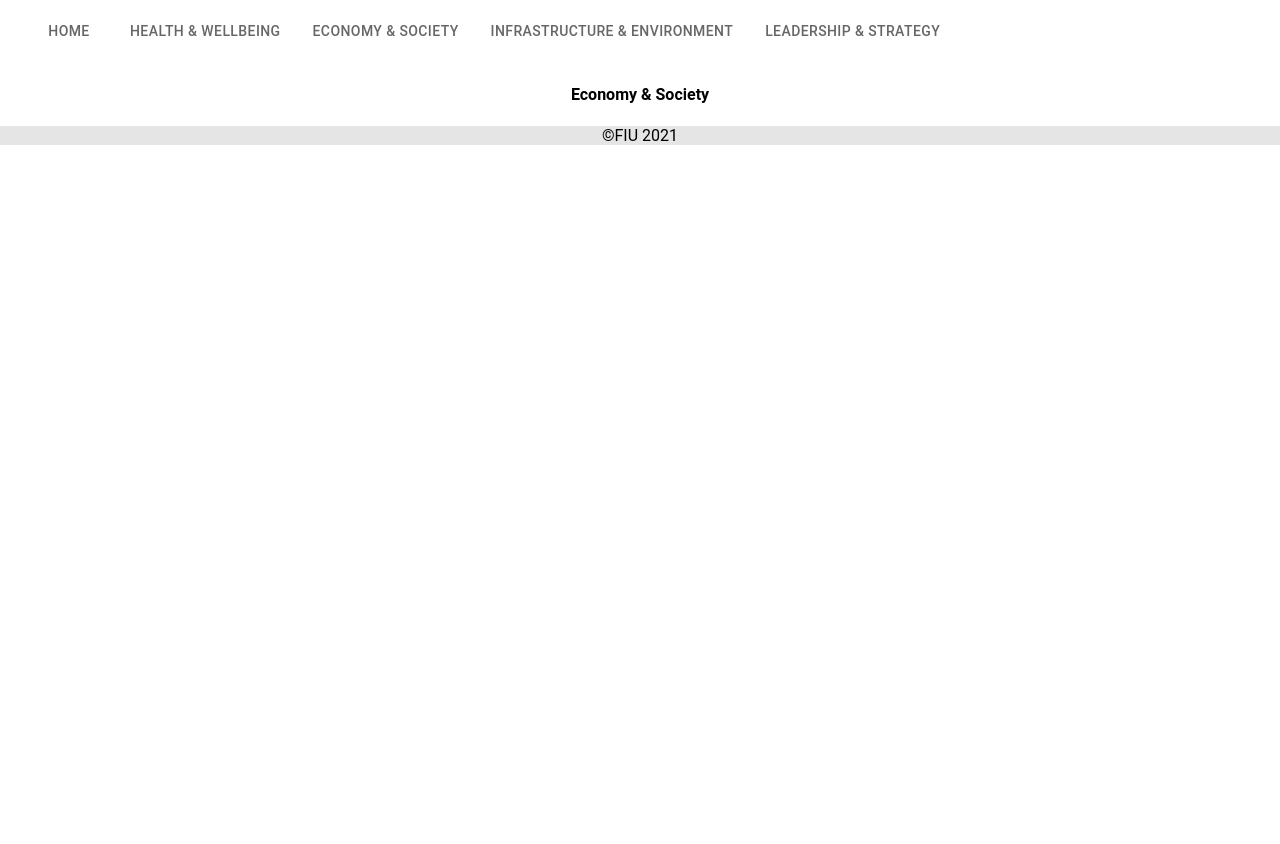
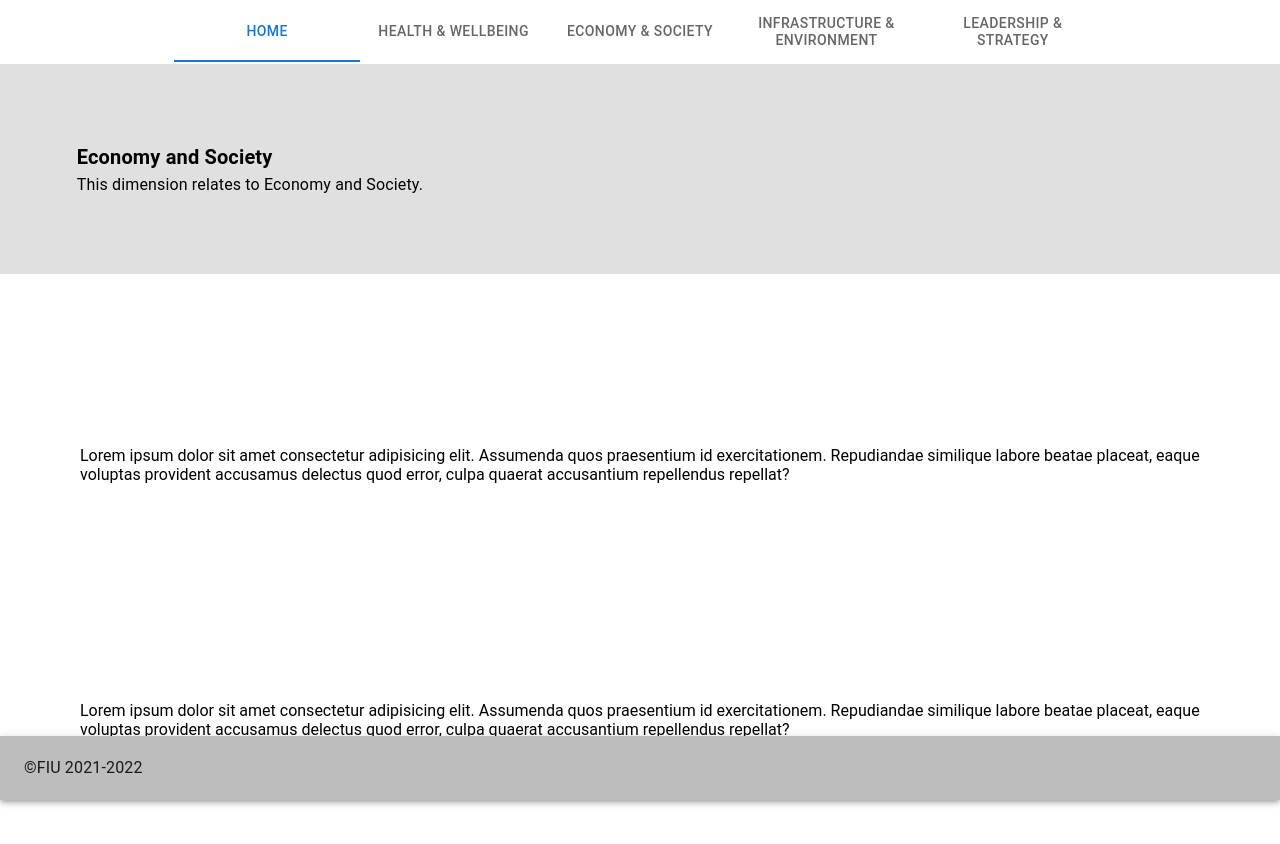
Before and after one commit to hugoguzman/resilience-assessment, a React (Create React App) app: page /economy-and-society in a window 1280 px wide. Shown: the top 844 px of the page. Before the commit the page ends 800 px from the top, so only its background shows below. Built offline with nearby package versions, Linux system fonts and the light colour scheme.

Commit message:
styling progress

```diff
--- a/src/App.css
+++ b/src/App.css
@@ -2,4 +2,5 @@
   text-align: center;
   padding: 0;
   margin: 0;
+  background-color: lawngreen;
 }
--- a/src/App.tsx
+++ b/src/App.tsx
@@ -7,6 +7,7 @@ import HealthandWellbeing from './Routes/HealthandWellbeing';
 import { EconomyandSociety } from './Routes/EconomyandSociety';
 import InfrastructureandEnvironment from './Routes/InfrastructureandEnvironment';
 import LeadershipandStrategy from './Routes/LeadershipandStrategy';
+import Footer from './Components/Footer';
 
 
 
@@ -14,7 +15,7 @@ import LeadershipandStrategy from './Routes/LeadershipandStrategy';
 
 function App() {
   return (
-    <div className="App">
+    <>
       <TopAppBar />
       <Routes>
         <Route path="/" element={<Home />} />
@@ -23,8 +24,8 @@ function App() {
         <Route path="infrastructure-and-environment" element={<InfrastructureandEnvironment />} />
         <Route path="leadership-and-strategy" element={<LeadershipandStrategy />} />
       </Routes>
-      <footer style={{background: 'rgba(0,0,0, 0.1)'}}> ©FIU 2021</footer>
-    </div>
+      <Footer />
+    </>
   );
 }
 
--- a/src/Components/AppBar.tsx
+++ b/src/Components/AppBar.tsx
@@ -15,20 +15,26 @@ export default function TopAppBar() {
 	const theme = useTheme();
 	const isMobile = useMediaQuery(theme.breakpoints.down('sm'));
 
+	const [selectedTab, setSelectedTab] = useState(0);
+	const handleTabChange = (event: React.SyntheticEvent, newValue: number) => {
+		setSelectedTab(newValue);
+	};
+
+
 	console.log(isMobile);
 
 	return (
 		<>
-			<Box>
-				<AppBar color='transparent' elevation={0} position='static'>
+			<Box flexGrow={1} sx={{ alignContent:'center', display: "flex" }}>
+				<AppBar color='transparent' elevation={0} position='static' >
 					<Toolbar>
 						{isMobile ? (
 							<NavDrawer
 								openDrawer={openDrawer}
 								setOpenDrawer={setOpenDrawer}
 							/>
-						) : (
-							<Tabs>
+						) : (<Box sx={{margin: 'auto'}}>
+							<Tabs variant='fullWidth' centered value={selectedTab} onChange={handleTabChange}>
 								<Tab label='Home' to='/' component={Link} />
 								<Tab
 									label='Health & Wellbeing'
@@ -51,6 +57,7 @@ export default function TopAppBar() {
 									component={Link}
 								/>
 							</Tabs>
+							</Box>
 						)}
 						{isMobile ? (
 							<IconButton onClick={() => setOpenDrawer(true)}>
@@ -59,7 +66,8 @@ export default function TopAppBar() {
 						) : null}
 					</Toolbar>
 				</AppBar>
-				<Outlet />
+				{/* <Toolbar /> */}
+				{/* <Outlet /> */}
 			</Box>
 		</>
 	);
--- /dev/null
+++ b/src/Components/Footer.tsx
@@ -0,0 +1,42 @@
+
+import { Typography } from '@mui/material';
+import AppBar from '@mui/material/AppBar';
+import Box from '@mui/material/Box';
+import { createTheme, ThemeProvider } from '@mui/material/styles';
+import { useTheme } from '@mui/material/styles';
+import Toolbar from '@mui/material/Toolbar';
+import { grey } from '@mui/material/colors';
+
+const theme = createTheme({
+    palette: {
+      primary: {
+        // Purple and green play nicely together.
+        main: grey[400],
+      },
+      secondary: {
+        // This is green.A700 as hex.
+        main: '#11cb5f',
+      },
+    },
+  });
+
+
+
+
+export default function TopAppBar() {
+
+	return (
+		<>
+        <ThemeProvider theme={theme}>
+			<Box flexGrow={1} sx={{backgroundColor: 'blue'}}>
+				<AppBar position="fixed" color='primary' sx={{ top: 'auto', bottom: 0}}>
+					<Toolbar>
+						<Typography> ©FIU 2021-2022</Typography>
+					</Toolbar>
+				</AppBar>
+				{/* <Outlet /> */}
+			</Box>
+            </ThemeProvider>
+		</>
+	);
+}
--- a/src/Components/HealthWB.css
+++ /dev/null
@@ -1,18 +0,0 @@
-.HealthHead {
-    display: flex;
-    flex-direction: column;
-    /* align-items: flex-start; */
-    margin: auto;
-    padding: 6vw;
-    background-color: gainsboro;
-}
-
-.textDivs {
-    display: block;
-    width: 100%;
-    align-items: center;
-    text-align: left;
-    /* background-color: gainsboro; */
-    padding-left: 5%;
-
-}
--- a/src/Components/Home.css
+++ /dev/null
@@ -1,8 +0,0 @@
-.HomeHead {
-    display: flex;
-    flex-direction: column;
-    align-items: center;
-    margin: auto;
-    padding: 6vw;
-    background-color: gainsboro;
-}
--- a/src/Routes/EconomyandSociety.tsx
+++ b/src/Routes/EconomyandSociety.tsx
@@ -1,14 +1,78 @@
+import { Container, Grid, Typography } from '@mui/material';
 import React from 'react';
 
+export const EconomyandSociety = () => {
+	return (
+		<>
+			<header className='header'><Typography
+					variant='h6'
+					sx={{ fontWeight: 'bold', textAlign: 'left' }}
+				>
+					Economy and Society
+				</Typography>{' '}
+				<Typography variant='body1'>
+					{' '}
+					This dimension relates to Economy and Society.
+				</Typography></header>
+			<Container>
+				<Grid
+					container
+					spacing={3}
+					direction={'column'}
+					sx={{ paddingTop: 6, paddingBottom: 6 }}
+				>
+					<Grid item xs={12} sm={6} md={3}>
+						<div
+							style={{
+								display: 'flex',
+								alignItems: 'center',
+								flex: 1,
+								flexDirection: 'column',
+								padding: 16,
+								justifyContent: 'space-evenly',
+                                height: 510
+							}}
+						>
+							<div
+								style={{
+									width: '100%',
+									display: 'flex',
+									alignItems: 'center',
+									flex: 1,
+									padding: 16,
+									justifyContent: 'space-evenly',
+								}}
+							>
+								{' '}
+								Lorem ipsum dolor sit amet consectetur adipisicing elit.
+								Assumenda quos praesentium id exercitationem. Repudiandae
+								similique labore beatae placeat, eaque voluptas provident
+								accusamus delectus quod error, culpa quaerat accusantium
+								repellendus repellat?
+							</div>
 
-export const EconomyandSociety = () => {
-
-
-
-    return (
-        <>
-            <h4>Economy & Society</h4>
-
-        </>
-    );
-}
+                            <div
+                                    style={{
+                                        width: '100%',
+                                        display: 'flex',
+                                        alignItems: 'center',
+                                        flex: 1,
+                                        padding: 16,
+                                        justifyContent: 'space-evenly',
+                                    }}
+                                >
+                                    {' '}
+                                    Lorem ipsum dolor sit amet consectetur adipisicing elit.
+                                    Assumenda quos praesentium id exercitationem. Repudiandae
+                                    similique labore beatae placeat, eaque voluptas provident
+                                    accusamus delectus quod error, culpa quaerat accusantium
+                                    repellendus repellat?
+                                </div>
+						</div>
+					</Grid>
+					<Grid item xs={12} sm={6} md={3}></Grid>
+				</Grid>
+			</Container>
+		</>
+	);
+};
--- a/src/Routes/InfrastructureandEnvironment.tsx
+++ b/src/Routes/InfrastructureandEnvironment.tsx
@@ -1,10 +1,53 @@
 import React from 'react';
-import '../App.css';
+import { Button, Container, Grid, Typography } from '@mui/material';
 
 export default function InfrastructureandEnvironment() {
-    return (
-      <>
-        <h1>Infrastrucure and Environment</h1>
-      </>
-    );
-  }
+	return (
+		<>
+			<header className='header'>
+				<Typography
+					variant='h6'
+					sx={{ fontWeight: 'bold', textAlign: 'left' }}
+				>
+					Infrastructure and Environment
+				</Typography>{' '}
+				<Typography variant='body1'>
+					{' '}
+					This dimension relates to infrastrucure and the environment.
+				</Typography>
+			</header>
+			<Container sx={{ display: 'flex', flexDirection: 'column' }}>
+				<Grid
+					container
+					spacing={3}
+					direction={'column'}
+					sx={{ paddingTop: 2, display: 'flex', flex: 1 }}
+				>
+					<Grid item xs={12} sm={6} md={3}>
+						<Typography
+							variant='h6'
+							sx={{ textAlign: 'center', fontWeight: 'bold' }}
+						>
+							Input
+						</Typography>
+						<Typography variant='subtitle1' sx={{ fontWeight: 'bold' }}>
+							Lorem ipsum dolor sit amet consectetur adipisicing elit. Fuga
+							tenetur labore reiciendis vel officiis, nemo non pariatur dicta
+							iste aliquam corporis dignissimos doloribus, molestiae numquam
+							modi ut saepe officia beatae!
+						</Typography>
+					</Grid>
+					<Grid item xs={12} sm={6} md={3}>
+						<p>
+							<Typography>1A. Section Title</Typography>
+						</p>
+					</Grid>
+					<Grid item xs={12} sm={6} md={3}></Grid>
+					<Grid item xs={12} sm={6} md={3}></Grid>
+					<Grid item xs={12} sm={6} md={3}></Grid>
+					<Grid item xs={12} sm={6} md={3}></Grid>
+				</Grid>
+			</Container>
+		</>
+	);
+}
--- a/src/Routes/LeadershipandStrategy.tsx
+++ b/src/Routes/LeadershipandStrategy.tsx
@@ -1,11 +1,9 @@
-import '../App.css';
 import { Button, Container, Grid, Typography } from '@mui/material';
-import '../Components/HealthWB.css';
 
 export default function LeadershipandStrategy() {
 	return (
 		<>
-			<header className='HealthHead'>
+			<header className='header'>
 				<Typography variant='h6' sx={{ fontWeight: 'bold' }}>
 					Leadership and Strategy
 				</Typography>{' '}
@@ -19,7 +17,7 @@ export default function LeadershipandStrategy() {
 					container
 					spacing={3}
 					direction={'column'}
-					sx={{ paddingTop: 6, paddingBottom: 6, display: 'flex', flex: 1 }}
+					sx={{ paddingTop: 2, display: 'flex', flex: 1 }}
 				>
 					<Grid item xs={12} sm={6} md={3}>
 						<Typography
--- a/src/index.css
+++ b/src/index.css
@@ -11,9 +11,61 @@ body {
   -moz-osx-font-smoothing: grayscale;
   font-weight: 400;
 
+
 }
 
 code {
   font-family: source-code-pro, Menlo, Monaco, Consolas, 'Courier New',
     monospace;
 }
+
+.footer {
+  background-color: hotpink;
+  /* width: 100%; */
+  /* height:100px; bottom:0; */
+
+}
+
+.header {
+  display: flex;
+  flex-direction: column;
+  /* align-items: flex-start; */
+  padding: 6vw;
+  background-color: #e0e0e0
+
+
+}
+
+.textDivs {
+  display: block;
+  width: 100%;
+  align-items: center;
+  text-align: left;
+  /* background-color: gainsboro; */
+  padding-left: 5%;
+
+}
+
+#root {
+  background-color: none
+
+
+}
+
+.outerGridDiv {
+  display: flex;
+  align-items: center;
+  flex: 1;
+  flex-direction: column;
+  padding:10px;
+  justify-content: space-evenly;
+}
+
+.innerGridDiv {
+  width: 100%;
+  display: flex;
+  align-items: center;
+  flex: 1;
+  padding: 16;
+  justify-content: space-evenly;
+}
```
Also changed, not shown: src/Routes/HealthandWellbeing.tsx (+9 -10 lines), src/Routes/Home.tsx (+26 -8 lines).
